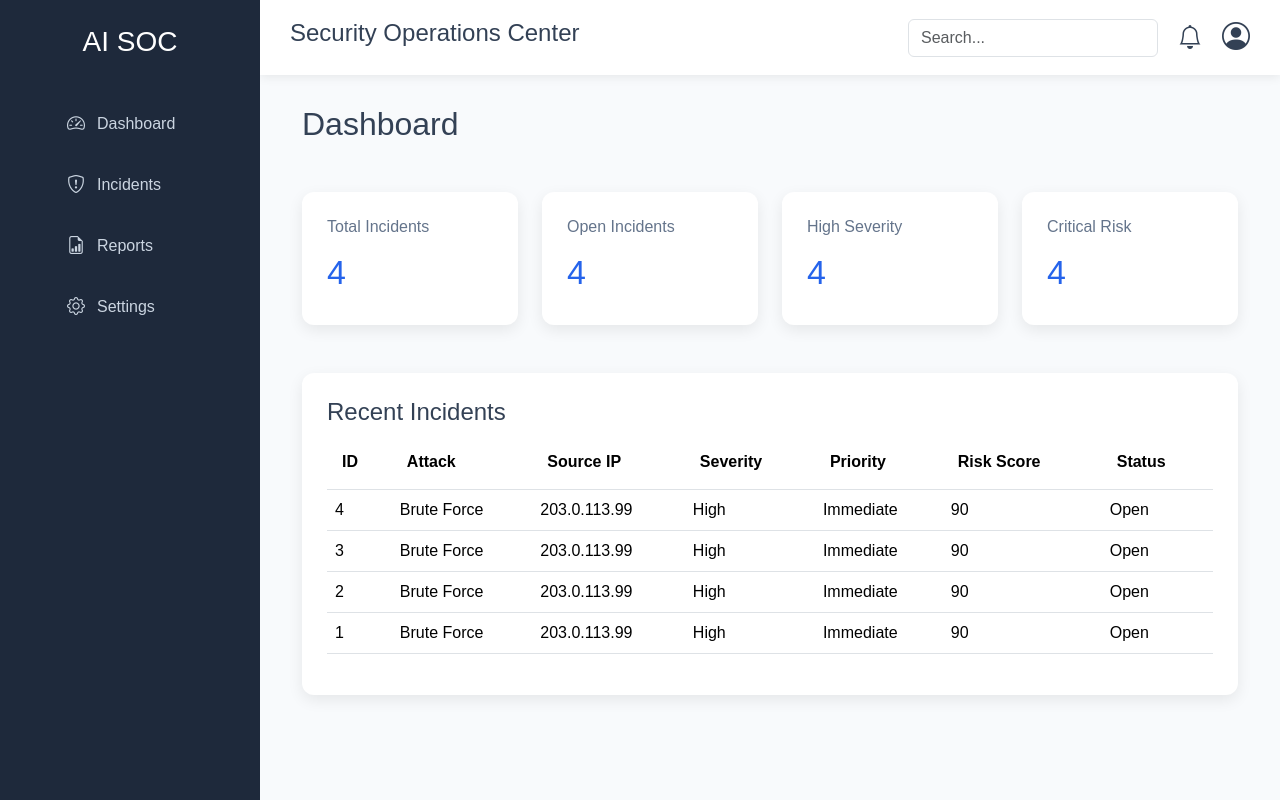
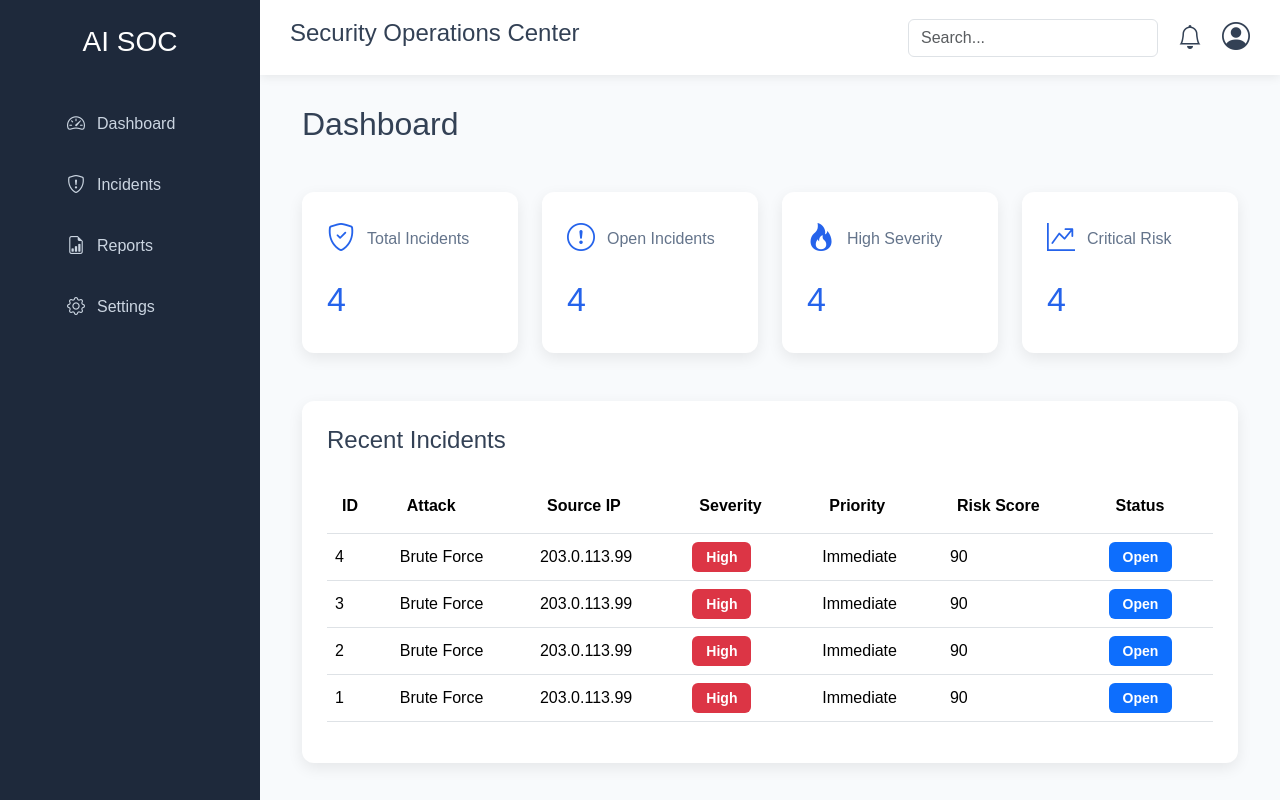
Before and after one commit to SakshiBurseHUB/AI-Agent-Cybersecurity-Incident-Response, a Flask app: page / in a window 1280 px wide. Run offline with Flask 3, Linux system fonts and the light colour scheme; data comes from the database, SQL or seed files in the repository.

Commit message:
Add dashboard icons and status badges

```diff
--- a/src/dashboard/static/css/style.css
+++ b/src/dashboard/static/css/style.css
@@ -228,3 +228,39 @@ main{
         width:100%;
     }
 }
+
+/* ===========================
+   Dashboard Card Header
+=========================== */
+
+.card-header{
+
+    display:flex;
+    align-items:center;
+    gap:12px;
+    background:none;
+    border:none;
+    padding:0;
+    margin-bottom:20px;
+}
+
+.card-header i{
+
+    font-size:28px;
+    color:#2563EB;
+}
+
+.card-header h6{
+
+    margin:0;
+}
+
+/* ===========================
+   Bootstrap Badge
+=========================== */
+
+.badge{
+
+    padding:8px 14px;
+    font-size:14px;
+}
--- a/src/dashboard/templates/dashboard.html
+++ b/src/dashboard/templates/dashboard.html
@@ -10,35 +10,83 @@ Dashboard
 
     <h2 class="page-title">Dashboard</h2>
 
-    <!-- Statistics Cards -->
+    <!-- Dashboard Statistics -->
     <div class="row g-4 mt-2">
 
+        <!-- Total Incidents -->
         <div class="col-lg-3 col-md-6">
+
             <div class="dashboard-card">
-                <h6>Total Incidents</h6>
+
+                <div class="card-header">
+
+                    <i class="bi bi-shield-check"></i>
+
+                    <h6>Total Incidents</h6>
+
+                </div>
+
                 <h2>{{ stats.total_incidents }}</h2>
+
             </div>
+
         </div>
 
+        <!-- Open Incidents -->
         <div class="col-lg-3 col-md-6">
+
             <div class="dashboard-card">
-                <h6>Open Incidents</h6>
+
+                <div class="card-header">
+
+                    <i class="bi bi-exclamation-circle"></i>
+
+                    <h6>Open Incidents</h6>
+
+                </div>
+
                 <h2>{{ stats.open_incidents }}</h2>
+
             </div>
+
         </div>
 
+        <!-- High Severity -->
         <div class="col-lg-3 col-md-6">
+
             <div class="dashboard-card">
-                <h6>High Severity</h6>
+
+                <div class="card-header">
+
+                    <i class="bi bi-fire"></i>
+
+                    <h6>High Severity</h6>
+
+                </div>
+
                 <h2>{{ stats.high_severity }}</h2>
+
             </div>
+
         </div>
 
+        <!-- Critical Risk -->
         <div class="col-lg-3 col-md-6">
+
             <div class="dashboard-card">
-                <h6>Critical Risk</h6>
+
+                <div class="card-header">
+
+                    <i class="bi bi-graph-up-arrow"></i>
+
+                    <h6>Critical Risk</h6>
+
+                </div>
+
                 <h2>{{ stats.critical_risk }}</h2>
+
             </div>
+
         </div>
 
     </div>
@@ -46,13 +94,14 @@ Dashboard
     <!-- Recent Incidents -->
     <div class="table-section mt-5">
 
-        <h4>Recent Incidents</h4>
+        <h4 class="mb-4">Recent Incidents</h4>
 
         <table class="table table-hover align-middle">
 
             <thead>
 
                 <tr>
+
                     <th>ID</th>
                     <th>Attack</th>
                     <th>Source IP</th>
@@ -60,27 +109,102 @@ Dashboard
                     <th>Priority</th>
                     <th>Risk Score</th>
                     <th>Status</th>
+
                 </tr>
 
             </thead>
 
             <tbody>
 
-                {% for incident in incidents %}
+                {% if incidents %}
 
-                <tr>
+                    {% for incident in incidents %}
 
-                    <td>{{ incident[0] }}</td>
-                    <td>{{ incident[1] }}</td>
-                    <td>{{ incident[2] }}</td>
-                    <td>{{ incident[3] }}</td>
-                    <td>{{ incident[4] }}</td>
-                    <td>{{ incident[5] }}</td>
-                    <td>{{ incident[7] }}</td>
+                    <tr>
 
-                </tr>
+                        <td>{{ incident[0] }}</td>
 
-                {% endfor %}
+                        <td>{{ incident[1] }}</td>
+
+                        <td>{{ incident[2] }}</td>
+
+                        <!-- Severity Badge -->
+                        <td>
+
+                            {% if incident[3] == "High" %}
+
+                                <span class="badge bg-danger">
+                                    High
+                                </span>
+
+                            {% elif incident[3] == "Medium" %}
+
+                                <span class="badge bg-warning text-dark">
+                                    Medium
+                                </span>
+
+                            {% else %}
+
+                                <span class="badge bg-success">
+                                    Low
+                                </span>
+
+                            {% endif %}
+
+                        </td>
+
+                        <td>{{ incident[4] }}</td>
+
+                        <td>{{ incident[5] }}</td>
+
+                        <!-- Status Badge -->
+                        <td>
+
+                            {% if incident[7] == "Open" %}
+
+                                <span class="badge bg-primary">
+                                    Open
+                                </span>
+
+                            {% elif incident[7] == "In Progress" %}
+
+                                <span class="badge bg-warning text-dark">
+                                    In Progress
+                                </span>
+
+                            {% elif incident[7] == "Resolved" %}
+
+                                <span class="badge bg-success">
+                                    Resolved
+                                </span>
+
+                            {% else %}
+
+                                <span class="badge bg-secondary">
+                                    {{ incident[7] }}
+                                </span>
+
+                            {% endif %}
+
+                        </td>
+
+                    </tr>
+
+                    {% endfor %}
+
+                {% else %}
+
+                    <tr>
+
+                        <td colspan="7" class="text-center">
+
+                            No incidents available.
+
+                        </td>
+
+                    </tr>
+
+                {% endif %}
 
             </tbody>
 
```
